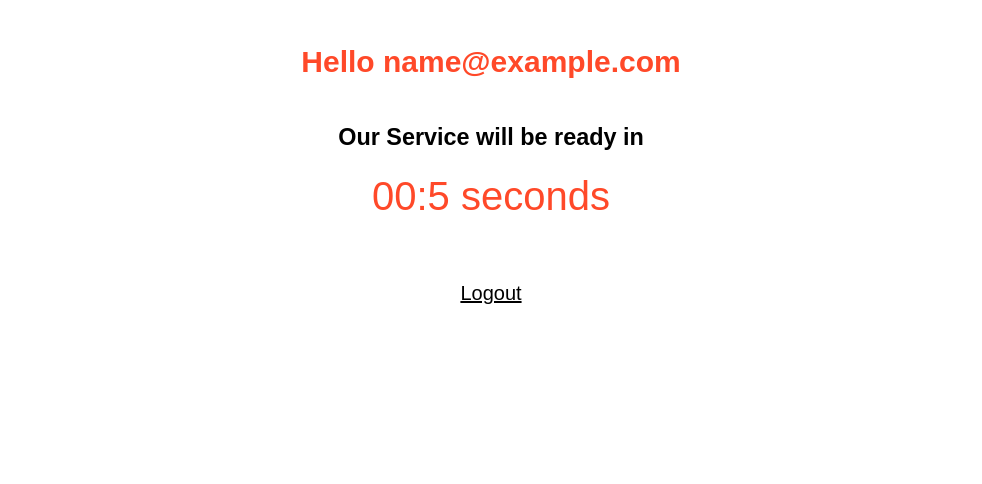
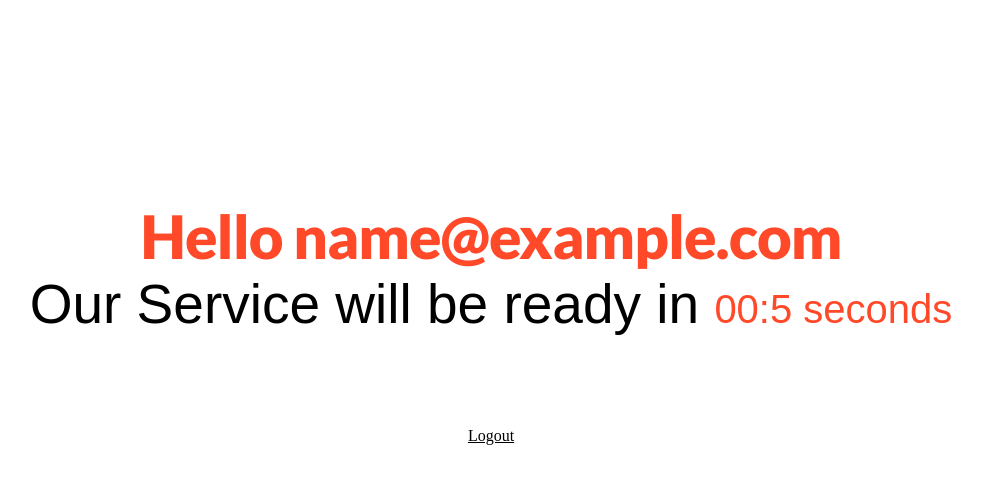
Before and after one commit to kmjamsheed0/task-2-final, a PHP site: page /account.php in a window 1280 px wide. Shown: the top 484 px of the page, without its empty margins (149-1131 px from the left). Run offline with PHP 8.4, Linux system fonts and the light colour scheme; the visitor is signed in with stand-in values (Sample User, id 1).

Commit message:
account page style completed

```diff
--- a/account.php
+++ b/account.php
@@ -18,11 +18,13 @@
 	<link rel="stylesheet" type="text/css" href="style.css">
 	<script type="text/javascript" src="script.js"></script>
 </head>
-<body class="acc_body" onload="counter()">
-	<center>
-		<h2 class="acc_h2">Hello <?php echo $email; ?> </h2>
-		<h3>Our Service will be ready in </h3><p class="acc_para" id="countdown"></p>
+<body  onload="counter()">
+	<div class="root-div">
+		<center>
+		<h2>Hello <?php echo $email; ?> </h2>
+		<h4>Our Service will be ready in <span id="countdown"></span></h4>
 		<br><a href="logout.php" id= "logout-link">Logout</a>
-	</center>
+		</center>
+	</div>
 </body>
 </html>
--- a/style.css
+++ b/style.css
@@ -1,18 +1,17 @@
+@import url('https://fonts.googleapis.com/css2?family=Lato:wght@900&display=swap');
 body
 {
     margin: 0;
     padding: 0;
-    background-color: #f5e8e9;
+
+}
+.root-div-home{
+  background-color: #f5e8e9;
     font-family: 'Trebuchet MS';
-    font-size: 20px
+    font-size: 20px;
+    padding: 130px;
+    height: 562px;
 }
-
-.container{
-  padding: 130px 130px 130px 130px;
-  background-color:#f5e8e9;
-}
-
-
 .main_box{
    width: 100%;
    border-radius: 15px;
@@ -100,19 +99,29 @@ label{
     background: #ff4929;
 
 }
-.acc_h2{
-  color:#ff4929;
+.root-div h2{
+  margin-top: 200px;
+  margin-bottom: 0px;
+  color: #ff4929;
+  padding: 0px;
+  font-size: 60px;
+  font-family: 'Lato', sans-serif;
+  letter-spacing: -1px;
 }
-.acc_body{
-    margin: 0;
-    padding: 0;
-    background-color:#ffffff;
-    font-family: 'Arial';
+.root-div{
+    margin: 0px;
+    text-align: center;
+    background-color:#fff;
 }
-.acc_para{
+.root-div span{
     color: #ff4929;
     font-size: 40px;
-    margin-top: 0px;
+}
+.root-div h4{
+  font-size: 55px;
+  font-weight: 100;
+  font-family: sans-serif;
+  margin-top: 0px
 }
 #errors{
   color: red;
```
